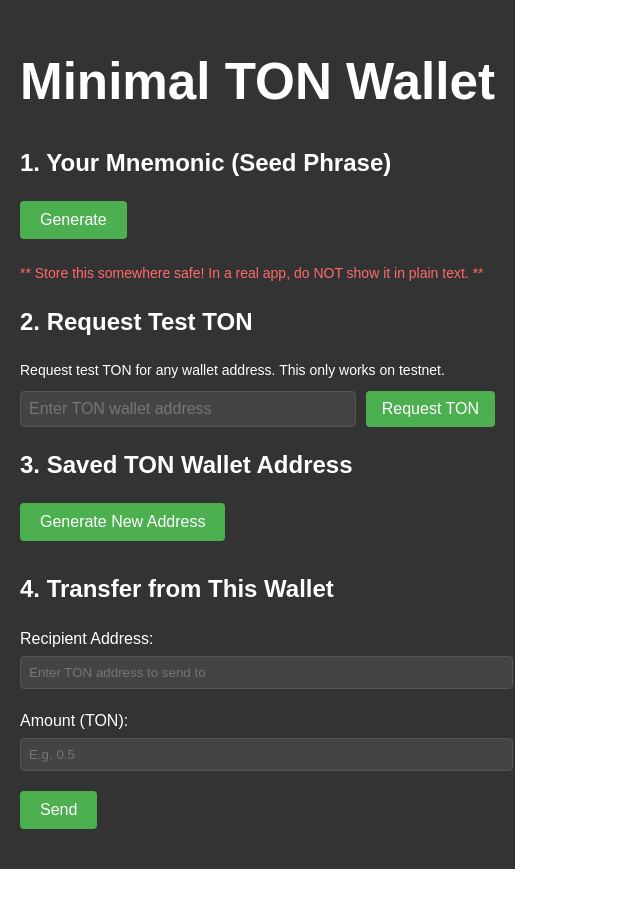
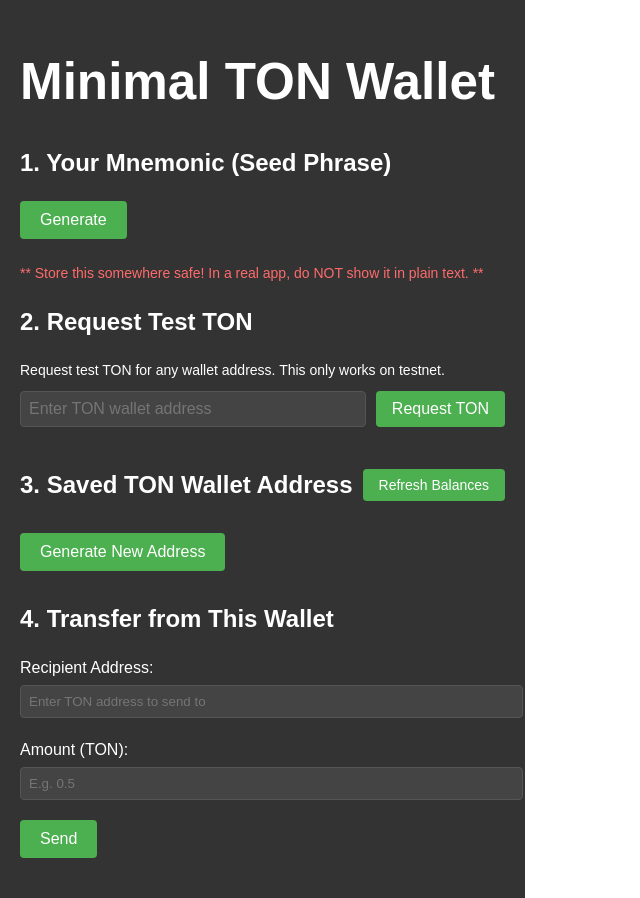
Before and after one commit to garudaidr/ton-mini-wallet, a React (Vite) app: page / in a window 1280 px wide. Shown: the whole page, without its empty margins (0-640 px from the left). Before the commit the page ends 869 px from the top, so only its background shows below. Built offline with nearby package versions, Linux system fonts and the light colour scheme.

Commit message:
show balance

```diff
--- a/src/App.jsx
+++ b/src/App.jsx
@@ -13,6 +13,8 @@
   const [tonweb, setTonweb] = useState(null);
   const [keypairs, setKeypairs] = useState([]);
   const [showPassphraseIndex, setShowPassphraseIndex] = useState(null);
+  const [balances, setBalances] = useState({});
+  const [refreshingBalances, setRefreshingBalances] = useState(false);
 
   // Transfer-related states
   const [toAddress, setToAddress] = useState('');
@@ -54,19 +56,60 @@
     }
   };
 
+  // Get balance for a specific address
+  const getBalance = async (address) => {
+    if (!tonweb) return;
+    try {
+      const balance = await tonweb.getBalance(address);
+      return TonWeb.utils.fromNano(balance);
+    } catch (error) {
+      console.error('Error getting balance:', error);
+      return '0';
+    }
+  };
+
+  // Refresh balances for all addresses
+  const refreshBalances = async () => {
+    if (!tonweb || refreshingBalances) return;
+
+    setRefreshingBalances(true);
+    try {
+      const newBalances = {};
+      for (const keypair of keypairs) {
+        newBalances[keypair.address] = await getBalance(keypair.address);
+      }
+      setBalances(newBalances);
+    } catch (error) {
+      console.error('Error refreshing balances:', error);
+    } finally {
+      setRefreshingBalances(false);
+    }
+  };
+
   // Load existing keypairs from localStorage on mount
   useEffect(() => {
     const storedKeypairs = localStorage.getItem('wallet_keypairs');
     if (storedKeypairs) {
-      setKeypairs(JSON.parse(storedKeypairs));
+      const parsedKeypairs = JSON.parse(storedKeypairs);
+      setKeypairs(parsedKeypairs);
     }
 
     const storedMnemonic = localStorage.getItem('wallet_mnemonic');
     if (storedMnemonic) {
       setMnemonic(storedMnemonic);
-      initializeWallet(storedMnemonic);
+      initializeWallet(storedMnemonic).then(() => {
+        // Refresh balances after wallet is initialized
+        refreshBalances();
+      });
     }
   }, []);
+
+  // Auto-refresh balances when keypairs change
+  useEffect(() => {
+    if (tonweb && keypairs.length > 0) {
+      refreshBalances();
+    }
+  }, [keypairs, tonweb]);
 
   // Generate new keypair
   const handleGenerateKeypair = async () => {
@@ -251,8 +294,25 @@
 
       {/* Saved TON Wallet Addresses */}
       <div style={{ marginBottom: '20px' }}>
+        <div style={{ display: 'flex', alignItems: 'center', gap: '10px', marginBottom: '10px' }}>
           <h2>3. Saved TON Wallet Address</h2>
-        <div style={{ marginBottom: '10px' }}>
+          <button
+            onClick={refreshBalances}
+            disabled={refreshingBalances}
+            style={{
+              padding: '8px 16px',
+              fontSize: '14px',
+              background: '#4CAF50',
+              color: 'white',
+              border: 'none',
+              borderRadius: '4px',
+              cursor: refreshingBalances ? 'not-allowed' : 'pointer',
+              opacity: refreshingBalances ? 0.7 : 1
+            }}
+          >
+            {refreshingBalances ? 'Refreshing...' : 'Refresh Balances'}
+          </button>
+        </div>
         <button
           onClick={handleGenerateKeypair}
           style={{
@@ -268,30 +328,25 @@
         >
           Generate New Address
         </button>
-        </div>
         {keypairs.map((keypair, index) => (
-          <div key={index} style={{
-            border: '1px solid #555',
+          <div
+            key={keypair.address}
+            style={{
+              background: '#444',
               padding: '15px',
-            marginBottom: '10px',
               borderRadius: '4px',
-            background: '#444'
-          }}>
-            <div style={{
-              display: 'flex',
-              justifyContent: 'space-between',
-              alignItems: 'center',
               marginBottom: '10px'
-            }}>
-              <div style={{ fontFamily: 'monospace', wordBreak: 'break-all', flex: 1 }}>
-                {keypair.address}
-              </div>
+            }}
+          >
+            <div style={{ display: 'flex', justifyContent: 'space-between', alignItems: 'center', marginBottom: '10px' }}>
+              <code style={{ wordBreak: 'break-all' }}>{keypair.address}</code>
               <div style={{ display: 'flex', gap: '10px' }}>
                 <button
                   onClick={() => handleCopyAddress(keypair.address)}
                   style={{
                     padding: '8px 16px',
-                    background: '#2196F3',
+                    fontSize: '14px',
+                    background: '#666',
                     color: 'white',
                     border: 'none',
                     borderRadius: '4px',
@@ -304,29 +359,28 @@
                   onClick={() => togglePassphrase(index)}
                   style={{
                     padding: '8px 16px',
-                    background: '#607D8B',
+                    fontSize: '14px',
+                    background: '#666',
                     color: 'white',
                     border: 'none',
                     borderRadius: '4px',
                     cursor: 'pointer'
                   }}
                 >
-                  {showPassphraseIndex === index ? 'Hide' : 'Show'} Passphrase
+                  {showPassphraseIndex === index ? 'Hide Passphrase' : 'Show Passphrase'}
                 </button>
               </div>
             </div>
+            <div style={{ display: 'flex', justifyContent: 'space-between', alignItems: 'center' }}>
+              <div style={{ color: '#4CAF50', fontWeight: 'bold' }}>
+                Balance: {balances[keypair.address] || '0'} TON
+              </div>
               {showPassphraseIndex === index && (
-              <div style={{
-                marginTop: '10px',
-                padding: '8px',
-                background: '#555',
-                fontFamily: 'monospace',
-                borderRadius: '4px',
-                wordBreak: 'break-all'
-              }}>
-                {keypair.mnemonic}
+                <div style={{ marginTop: '10px', color: '#aaa' }}>
+                  Passphrase: {keypair.mnemonic}
                 </div>
               )}
+            </div>
           </div>
         ))}
       </div>
```
Lines whose indentation alone changed are shown as unchanged.
